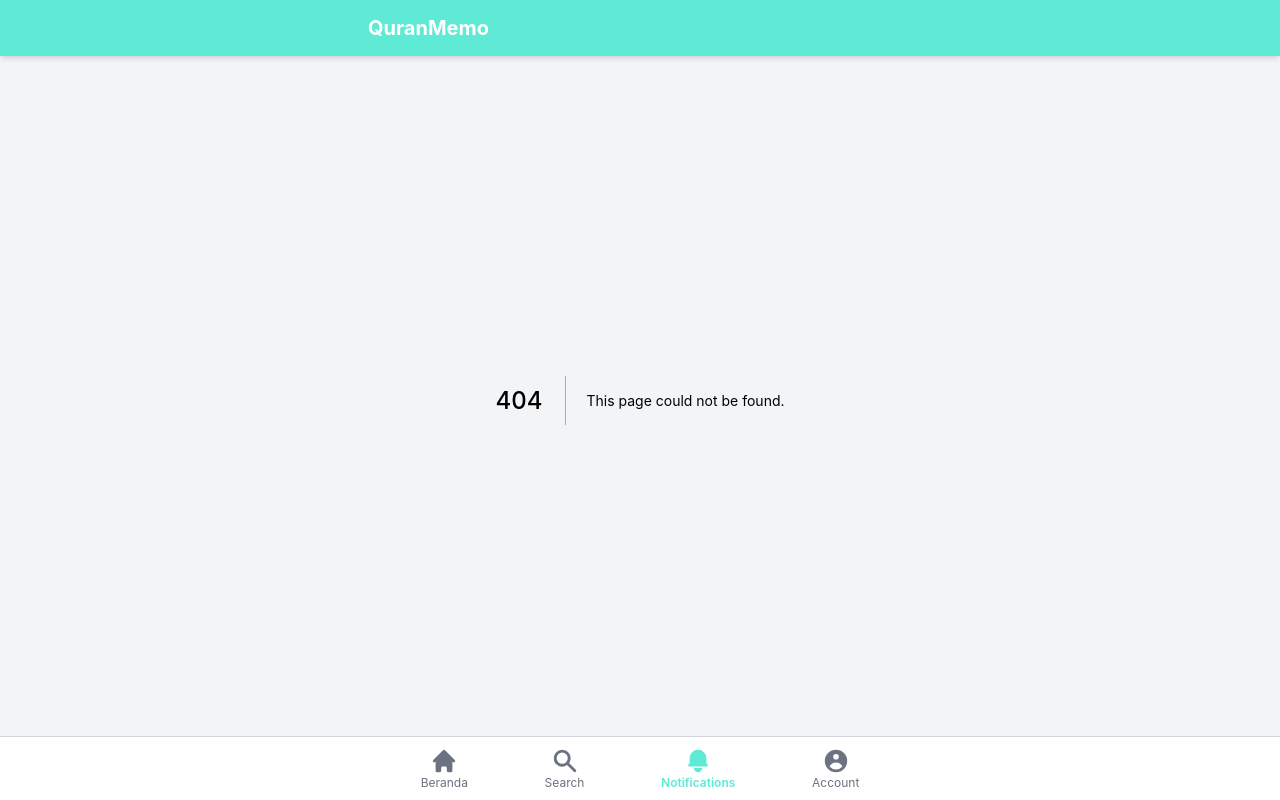
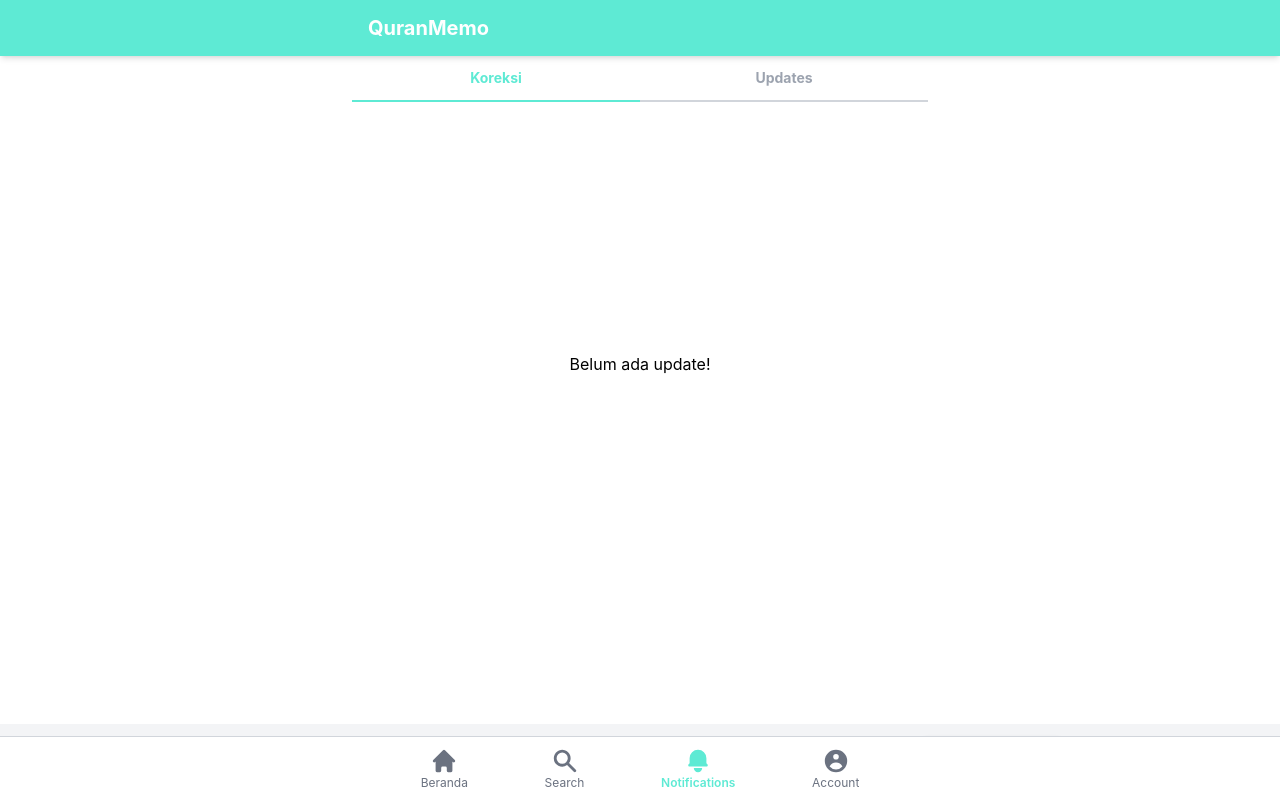
Before and after one commit to rizkianakbar/quran-community, a Next.js app: page /notifications in a window 1280 px wide. Before the commit this address had no page. Built offline with nearby package versions, Linux system fonts and the light colour scheme.

Commit message:
feat: initial page for notifications

```diff
--- /dev/null
+++ b/pages/notifications.tsx
@@ -0,0 +1,77 @@
+import { PageContent, PageSection } from '@/components/layout/pages';
+import { Button } from '@/components/ui/button/button';
+import { BookOpenIcon } from '@heroicons/react/solid';
+import clsx from 'clsx';
+import React from 'react';
+
+const tabClasses = (isActive?: boolean) => {
+  return [
+    'text-sm font-bold w-full text-gray-400 p-3',
+    isActive
+      ? 'border-b-2 border-quranmemo-primary text-quranmemo-primary'
+      : 'border-b-2 border-gray-300',
+    'hover:border-b-2 hover:border-quranmemo-primary hover:text-quranmemo-primary',
+  ];
+};
+
+function Notifications({ callback }: { callback: any }) {
+  const [isSelectedParent, setIsSelectedParent] = React.useState('Koreksi');
+  const [parenTab] = React.useState([
+    {
+      id: 1,
+      title: 'Koreksi',
+      onclick: () => {
+        setIsSelectedParent('Koreksi');
+      },
+    },
+    {
+      id: 2,
+      title: 'Updates',
+      onclick: () => {
+        setIsSelectedParent('Updates');
+      },
+    },
+  ]);
+  const renderParentTab = parenTab.map((tab, index) => {
+    return (
+      <button
+        key={index}
+        className={clsx(...tabClasses(isSelectedParent === tab.title))}
+        onClick={tab.onclick}
+      >
+        {tab.title}
+      </button>
+    );
+  });
+  return (
+    <PageSection>
+      <div className="bg-white">
+        <PageContent>
+          <div className="w-full mx-auto h-[83vh]">
+            <div className="flex justify-center">{renderParentTab}</div>
+            <div className="flex justify-center mt-[250px]">
+              Belum ada update!
+            </div>
+
+            {/* make a div that stick to the bottom of the screen*/}
+            <div className="fixed bottom-0 w-full h-16">
+              {/* make a button in the right position */}
+              <div className="flex justify-center">
+                <Button
+                  className="px-4"
+                  onClick={() => {
+                    callback();
+                  }}
+                  icon={BookOpenIcon}
+                >
+                  Hafalan Baru
+                </Button>
+              </div>
+            </div>
+          </div>
+        </PageContent>
+      </div>
+    </PageSection>
+  );
+}
+export default Notifications;
```
